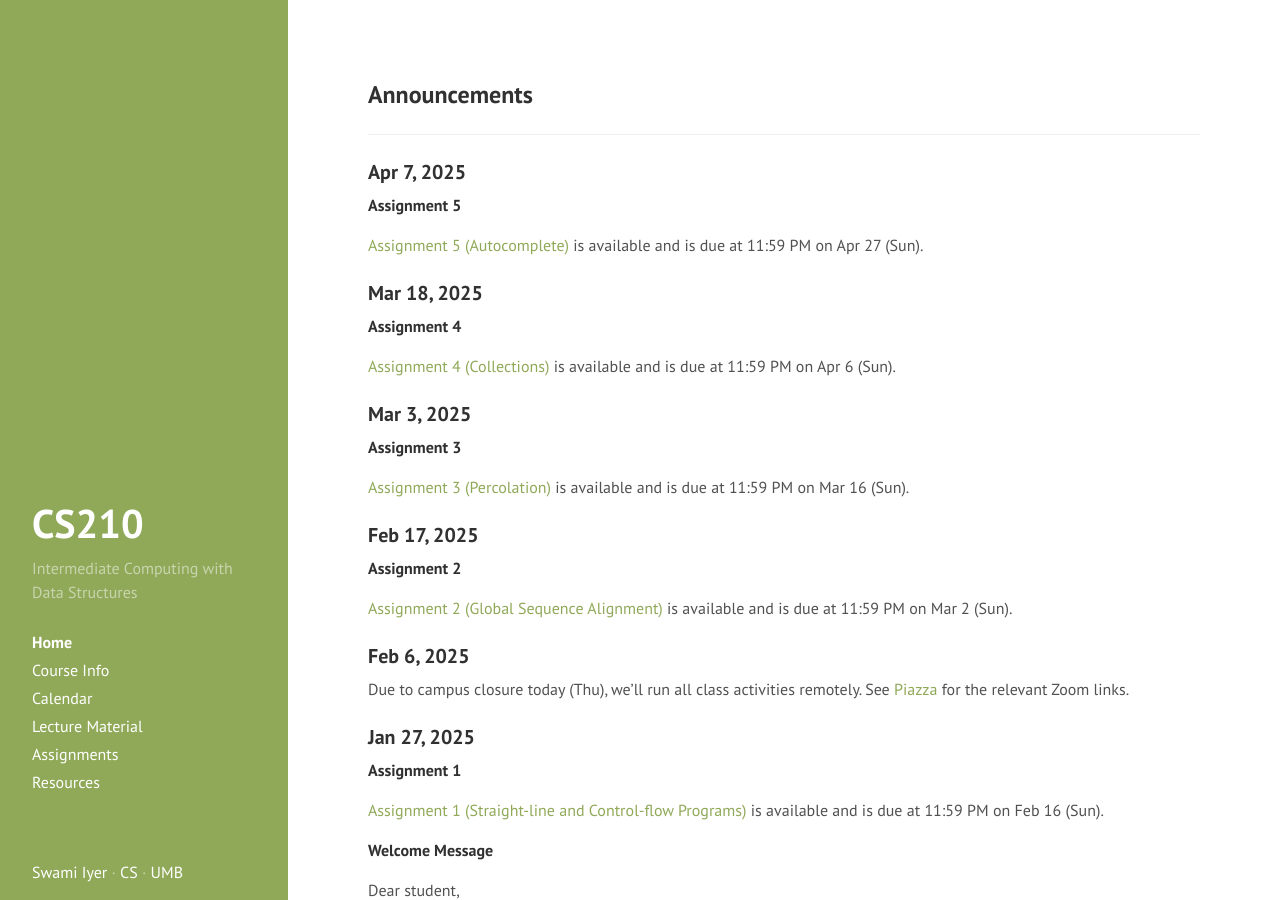
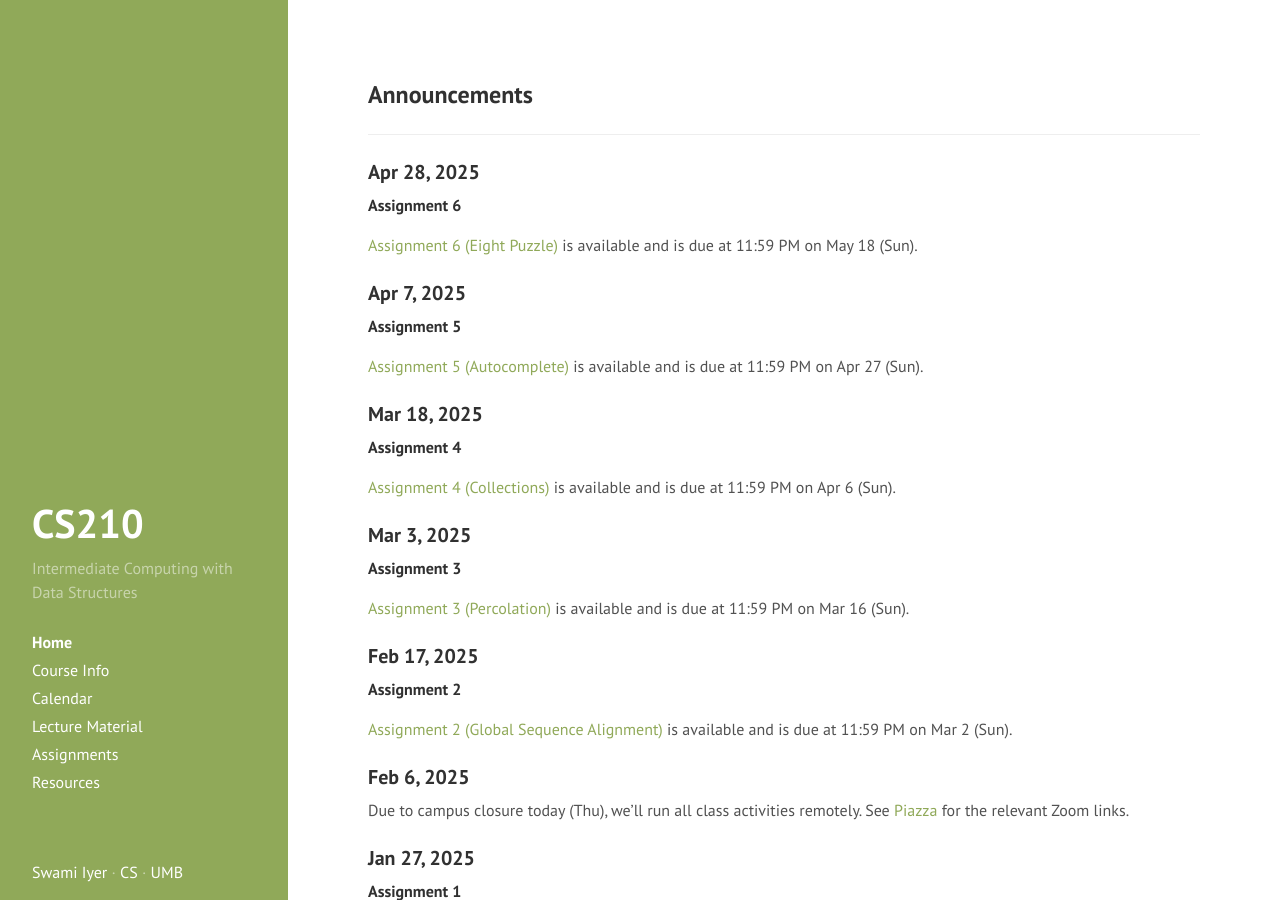
Before and after one commit to swamiiyer/swamiiyer.github.io, a Jekyll site: the page built from _pages/cs210/index.md, in a window 1280 px wide and 900 px high. Built offline with Jekyll 4.4.1, drawn with Linux system fonts in a browser that asks for light colours.

Commit message:
Assignment 6 released

```diff
--- a/_pages/cs210/index.md
+++ b/_pages/cs210/index.md
@@ -4,6 +4,12 @@ layout: cs210_page
 title: Home
 order: 1
 ---
+
+### Apr 28, 2025
+
+**Assignment 6**
+
+ [Assignment 6 (Eight Puzzle)](assignments.html) is available and is due at 11:59 PM on May 18 (Sun).
 
 ### Apr 7, 2025
 
```
Also changed, not shown: _pages/cs110/index.md (+6 -0 lines).
